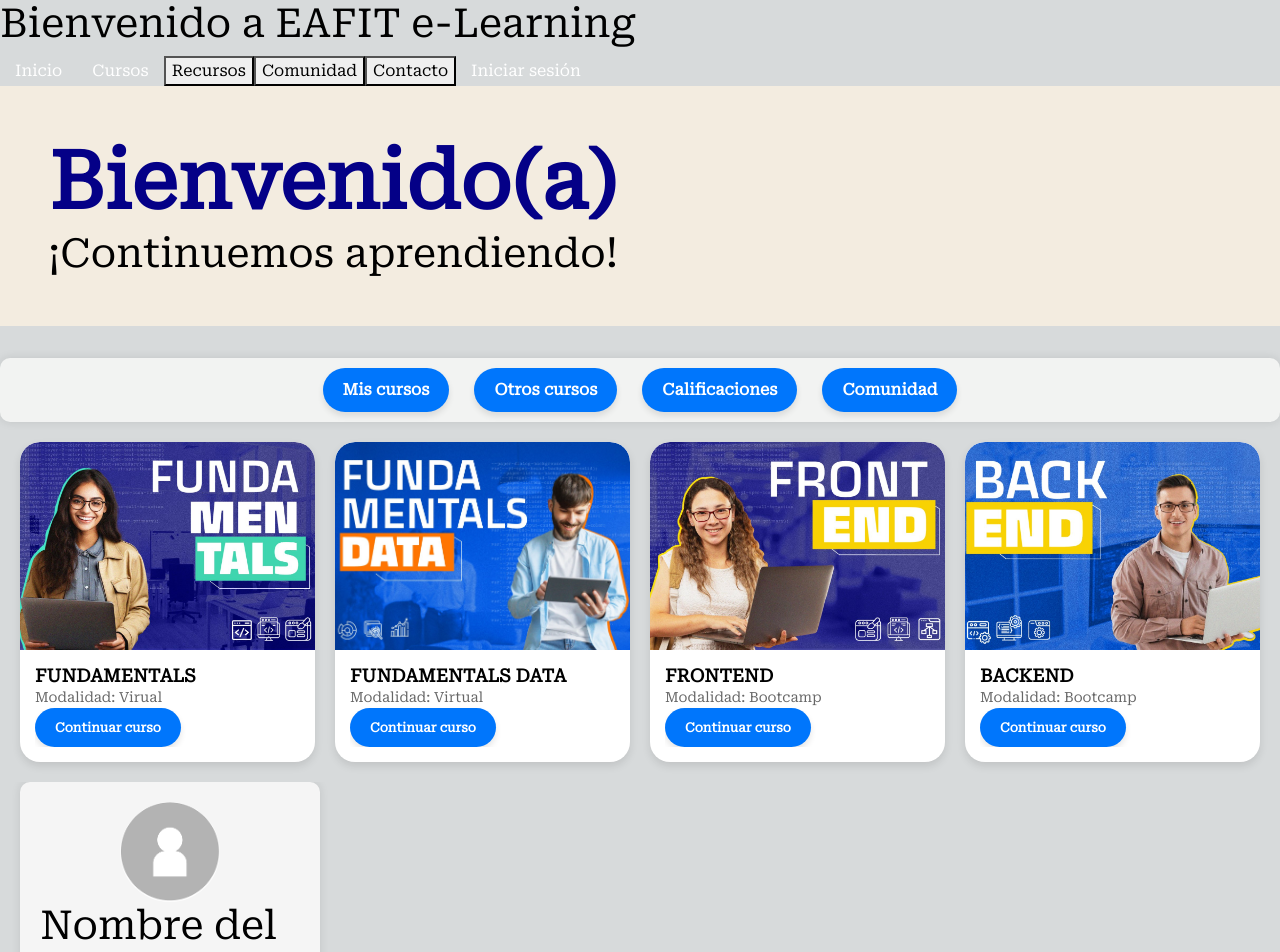
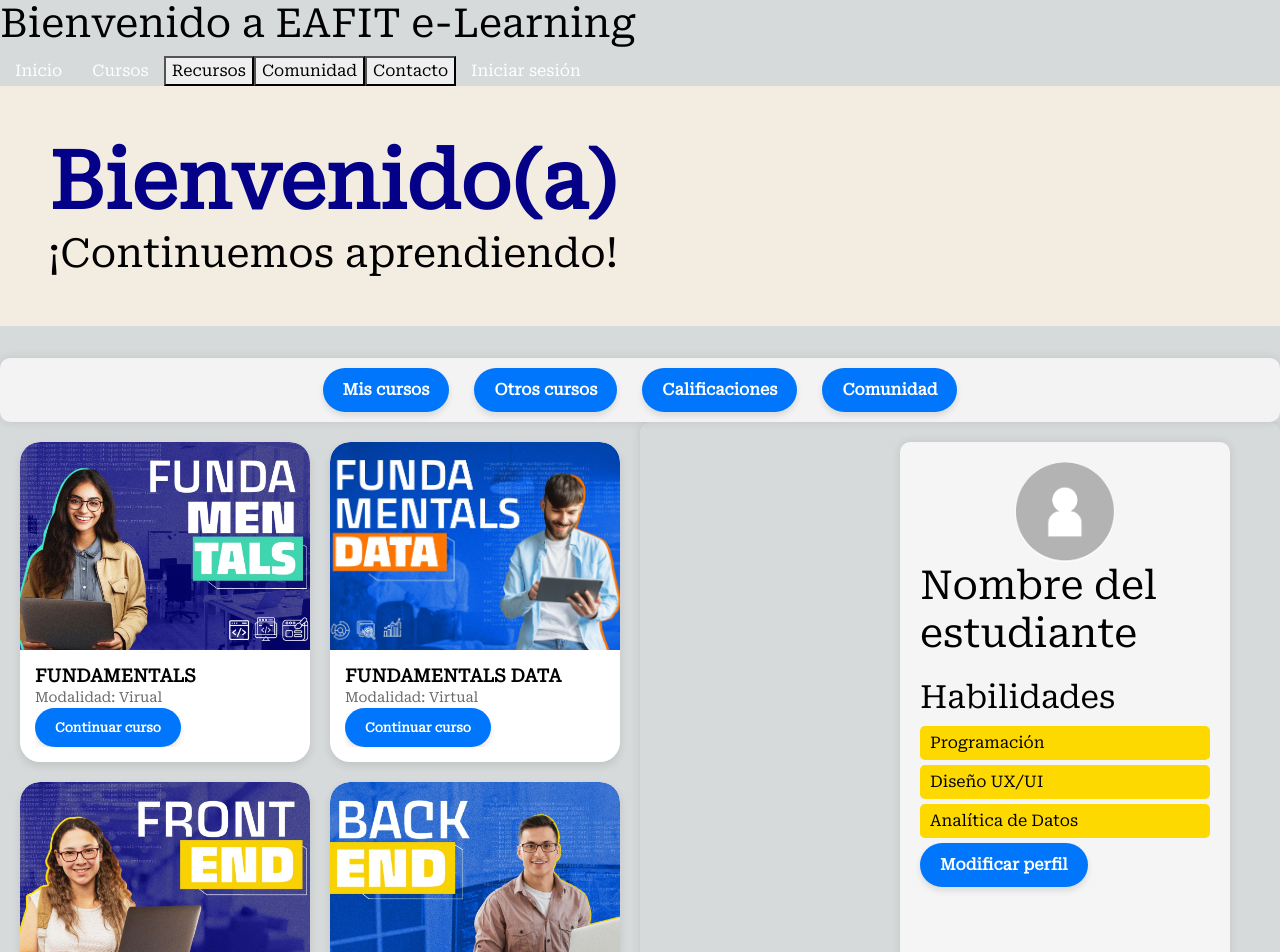
Before and after one commit to rebenew/frontendOmegaCursos, an Angular app: page /home-student in a window 1280 px wide. Shown: the top 952 px of the page. Built offline with nearby package versions, Linux system fonts and the light colour scheme.

Commit message:
Estilos al perfil del estudiante 2.0

```diff
--- a/src/app/students-dashboard/home-student/home-student.component.html
+++ b/src/app/students-dashboard/home-student/home-student.component.html
@@ -91,7 +91,7 @@
             <li>Analítica de Datos</li>
           </ul>
         </div>
-        <button class="bubble">Cerrar perfil</button>
+        <button class="bubble">Modificar perfil</button>
         <!----Pendiente agregar funcionalidad para que se pueda abrir y cerrar------->
       </aside>
     </div>
--- a/src/app/students-dashboard/home-student/home-student.component.scss
+++ b/src/app/students-dashboard/home-student/home-student.component.scss
@@ -95,11 +95,20 @@ h2 {
   box-shadow: 0 4px 6px rgba(0, 0, 0, 0.3);
 }
 
+.main-container {
+  display: grid;
+  grid-template-columns: repeat(auto-fit, minmax(250px, 1fr));
+  justify-content: space-between;
+  align-items: flex-start;
+}
+
+
 .courses-section {
   display: grid;
   grid-template-columns: repeat(auto-fit, minmax(250px, 1fr)); /* Se adaptan al ancho */
   gap: 20px; /* Espaciado entre tarjetas */
   padding: 20px;
+
 }
 
 .course-card {
@@ -140,12 +149,25 @@ h2 {
 
 .student-profile {
   flex: 1;
-  margin-left: 20px; /* Espacio entre las secciones */
+  margin-left: 15em; /* Espacio entre las secciones */
   background-color: #f5f5f5;
   border-radius: 10px;
   box-shadow: 0 0 10px rgba(0, 0, 0, 0.1);
   padding: 20px;
-  width: 300px; /* Ancho fijo para el perfil */
+  width: 55%;
+  height: 110vh;
+}
+
+.profile{
+  display: flex;
+  align-items: left;
+  flex-direction: column;
+  padding: 20px;
+  border-radius: 10px;
+  box-shadow: 0 0 10px rgba(0, 0, 0, 0.1);
+  width: 100%;
+  height: 100%;
+  overflow: auto;
 }
 
 .profile-header {
```
